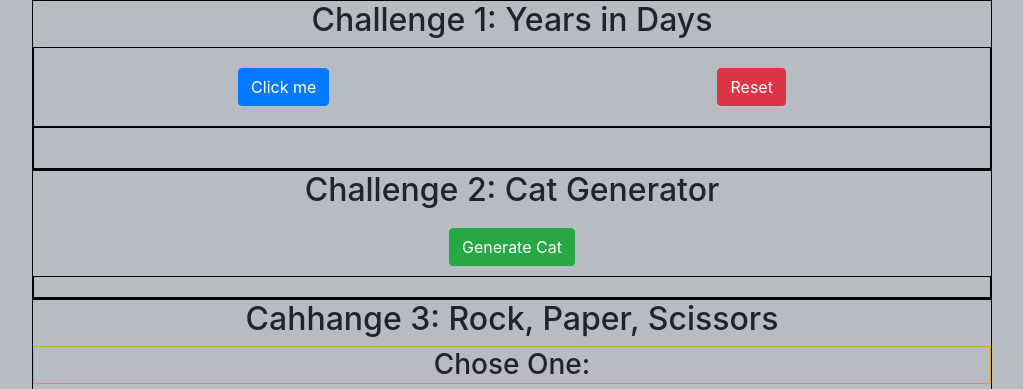
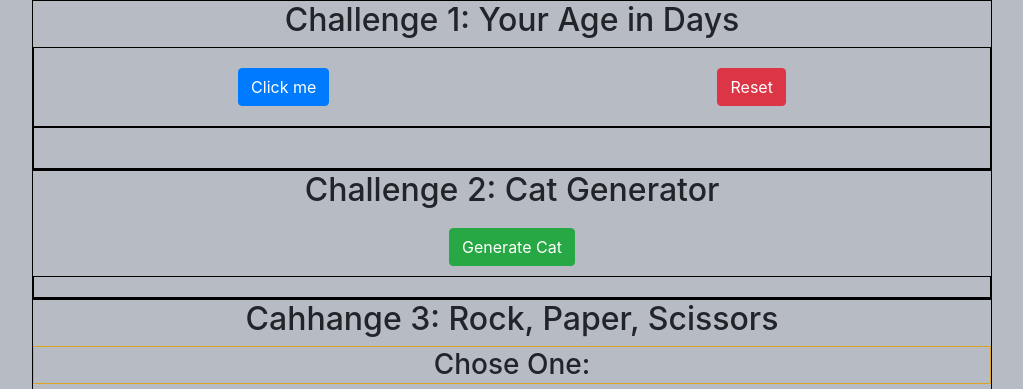
Before and after one commit to shakib77/Practice-of-js-css-bootstrap, a plain HTML site: page index.html in a window 1280 px wide. Shown: the top 389 px of the page, without its empty margins (128-1151 px from the left). Drawn offline with nearby package versions, Linux system fonts and the light colour scheme.

Commit message:
Update index.html

```diff
--- a/index.html
+++ b/index.html
@@ -13,7 +13,7 @@
 
     <div class="container-1">
 
-        <h2>Challenge 1: Years in Days</h2>
+        <h2>Challenge 1: Your Age in Days</h2>
         <div class="flex-box-container-1">
             <div>
                 <button class="btn btn-primary" onclick="ageInDays()">Click me</button>
```
